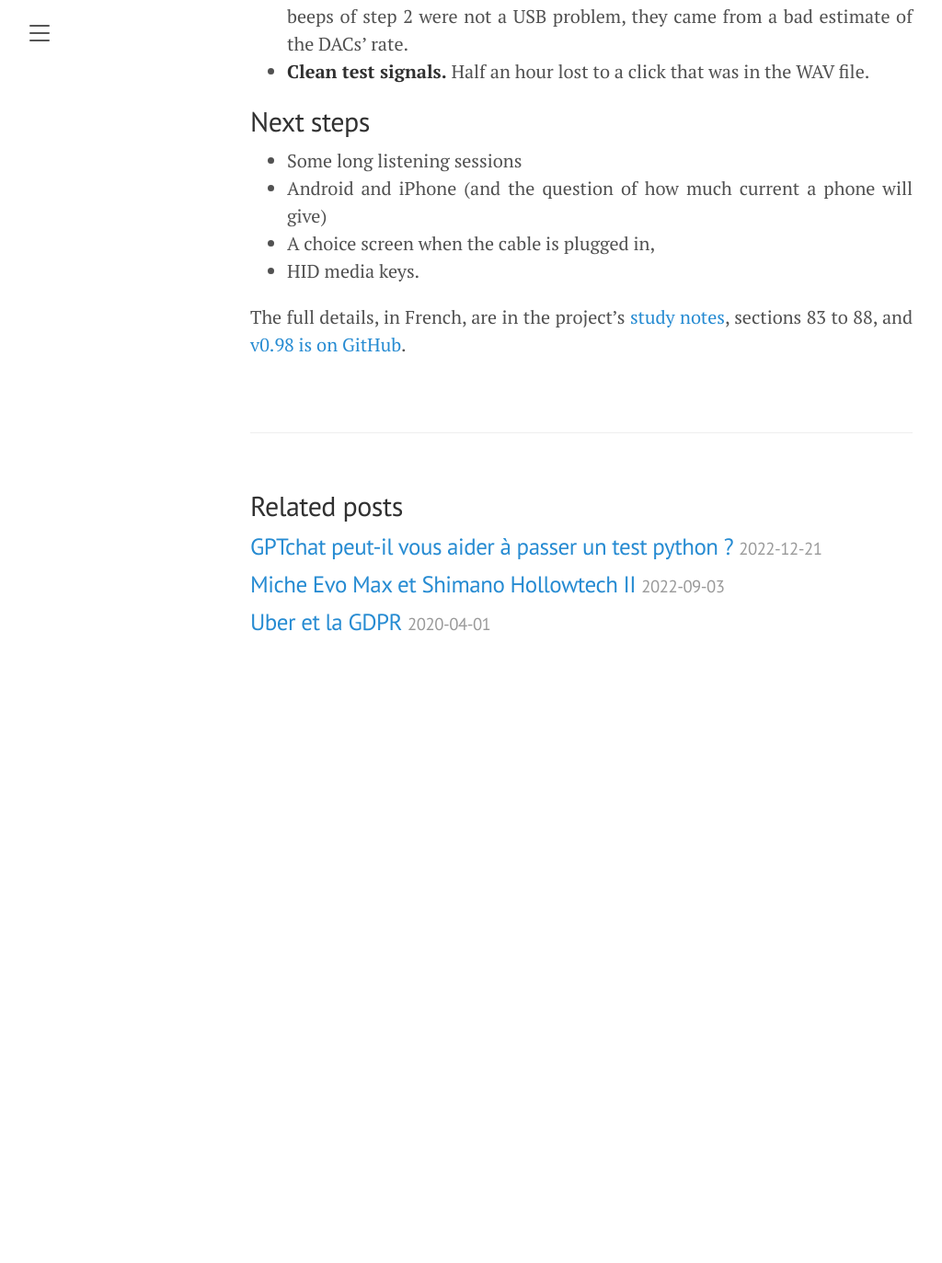
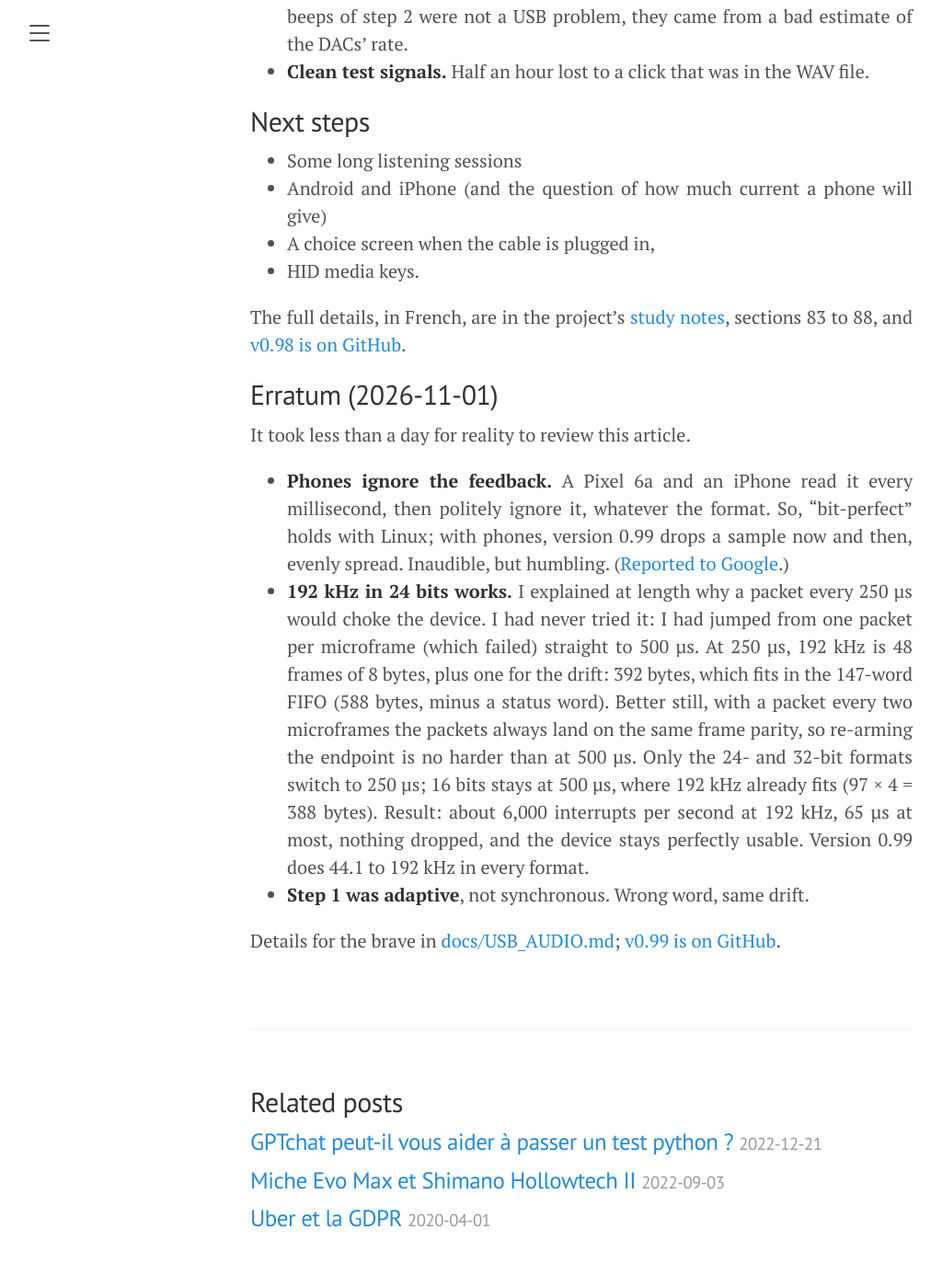
Before and after one commit to berettavexee/berettavexee.github.io, a Jekyll site: the page built from _posts/2026-10-31-echo-mini-usb-sound-card.md, in a window 1280 px wide and 1400 px high, scrolled down 12355 px. Shown: the top 1373 px of the window at 92% size, without its empty margins (8-1032 px from the left). Built offline with Jekyll 4.4.1, drawn with Linux system fonts in a browser that asks for light colours; before the commit the page ends 13108 px from its top, so only the background shows below that.

Commit message:
ECHO MINI article: erratum (phones ignore the feedback, 192 kHz possible, step 1 adaptive)
Co-Authored-By: Claude Opus 5.5 <noreply@anthropic.com>
Claude-Session: https://claude.ai/code/session_01PYBHt4uMzd6sa9kkU7BkpY

```diff
--- a/_posts/2026-10-31-echo-mini-usb-sound-card.md
+++ b/_posts/2026-10-31-echo-mini-usb-sound-card.md
@@ -185,3 +185,13 @@ The firmware was written mostly by [Claude Code](https://claude.com/claude-code)
 - HID media keys.
 
 The full details, in French, are in the project's [study notes](https://github.com/berettavexee/echo-mini-newfw/blob/main/ETUDE.md), sections 83 to 88, and [v0.98 is on GitHub](https://github.com/berettavexee/echo-mini-newfw/releases/tag/v0.98).
+
+## Erratum (2026-11-01)
+
+It took less than a day for reality to review this article.
+
+- **Phones ignore the feedback.** A Pixel 6a and an iPhone read it every millisecond, then politely ignore it, whatever the format. So, "bit-perfect" holds with Linux; with phones, version 0.99 drops a sample now and then, evenly spread. Inaudible, but humbling. ([Reported to Google](https://issuetracker.google.com/issues/579970942).)
+- **192 kHz in 24 bits works.** I explained at length why a packet every 250 µs would choke the device. I had never tried it: I had jumped from one packet per microframe (which failed) straight to 500 µs. At 250 µs, 192 kHz is 48 frames of 8 bytes, plus one for the drift: 392 bytes, which fits in the 147-word FIFO (588 bytes, minus a status word). Better still, with a packet every two microframes the packets always land on the same frame parity, so re-arming the endpoint is no harder than at 500 µs. Only the 24- and 32-bit formats switch to 250 µs; 16 bits stays at 500 µs, where 192 kHz already fits (97 × 4 = 388 bytes). Result: about 6,000 interrupts per second at 192 kHz, 65 µs at most, nothing dropped, and the device stays perfectly usable. Version 0.99 does 44.1 to 192 kHz in every format.
+- **Step 1 was adaptive**, not synchronous. Wrong word, same drift.
+
+Details for the brave in [docs/USB_AUDIO.md](https://github.com/berettavexee/echo-mini-newfw/blob/main/docs/USB_AUDIO.md); [v0.99 is on GitHub](https://github.com/berettavexee/echo-mini-newfw/releases/tag/v0.99).
```
